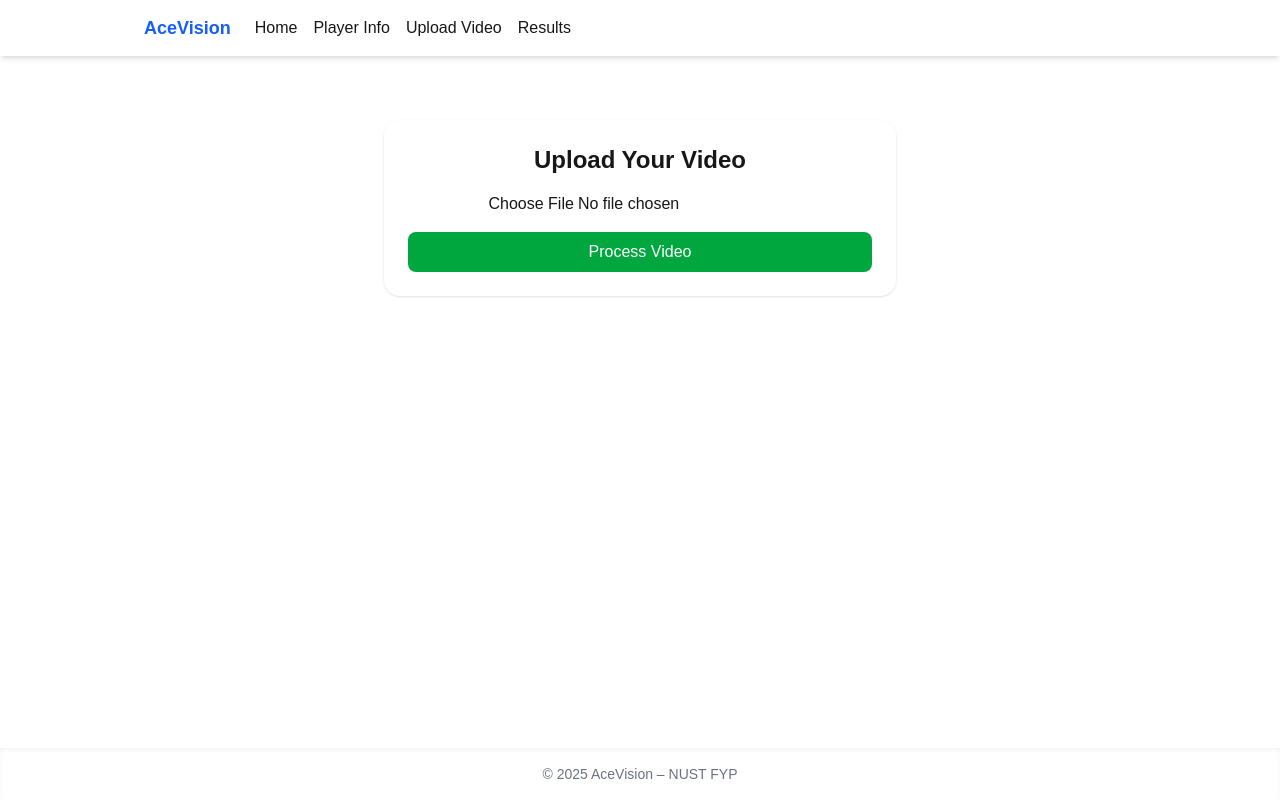
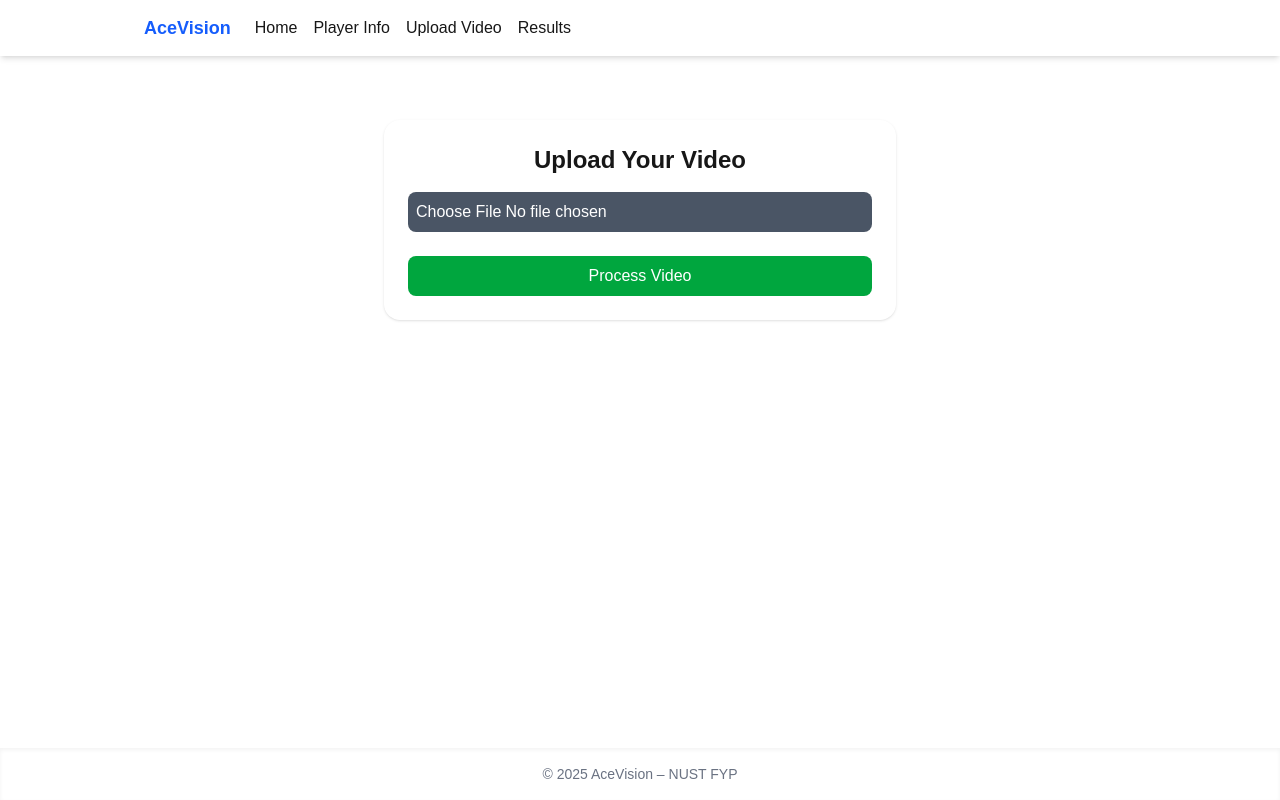
Before and after one commit to Ahmed-Mohiuddin-Shah/ace-vision-frontend, a Next.js app: page /upload in a window 1280 px wide. Built offline with nearby package versions, Linux system fonts and the light colour scheme.

Commit message:
chore: UI change

```diff
--- a/src/app/upload/page.tsx
+++ b/src/app/upload/page.tsx
@@ -49,20 +49,9 @@ export default function Upload() {
   return (
     <div className="max-w-lg mx-auto mt-10 p-6 shadow rounded-2xl text-center">
       <h1 className="text-2xl font-bold mb-4">Upload Your Video</h1>
-      <input
-        type="file"
-        accept="video/*"
-        onChange={(e) => setVideo(e.target.files?.[0] || null)}
-      />
-      <button
-        onClick={handleUpload}
-        className="mt-4 w-full bg-green-600 text-white py-2 rounded-lg"
-      >
-        Process Video
-      </button>
 
       {video && (
-        <div className="mt-4">
+        <div className="mt-4 mb-2">
           <video
             src={URL.createObjectURL(video)}
             controls
@@ -70,6 +59,18 @@ export default function Upload() {
           />
         </div>
       )}
+      <input
+        type="file"
+        accept="video/*"
+        onChange={(e) => setVideo(e.target.files?.[0] || null)}
+        className="mb-2 w-full bg-gray-600 text-white py-2 rounded-lg p-2 cursor-pointer"
+      />
+      <button
+        onClick={handleUpload}
+        className="cursor-pointer mt-4 w-full bg-green-600 text-white py-2 rounded-lg"
+      >
+        Process Video
+      </button>
 
       {/* Progress bar */}
 
```
